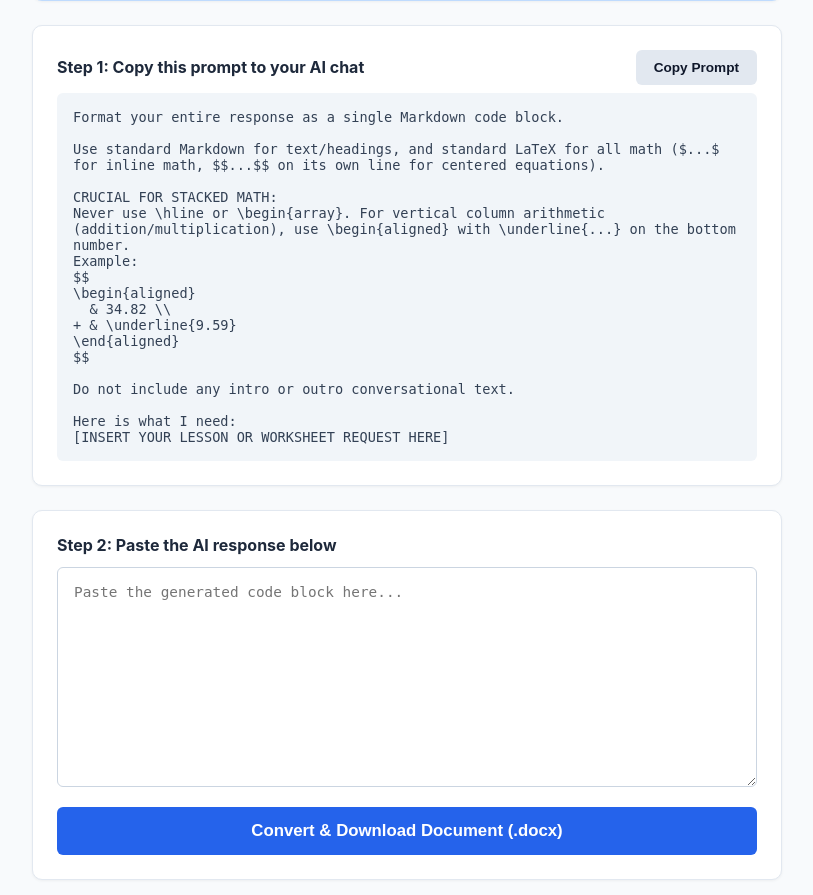
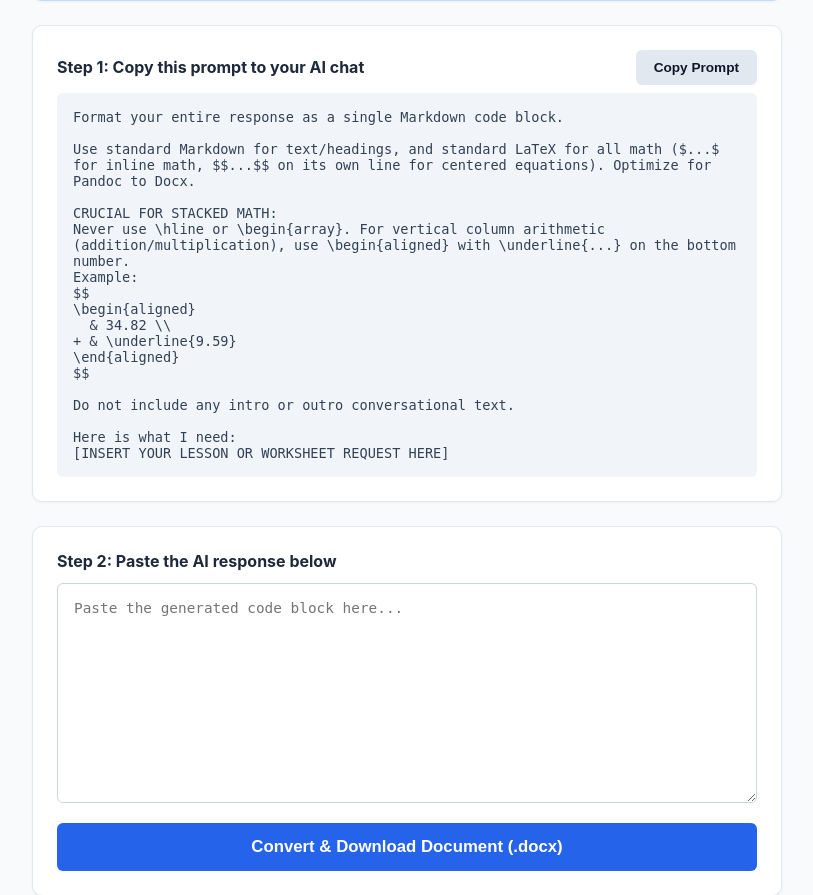
Before and after one commit to tshown-dot/mathtextai, a Flask app: page / in a window 1280 px wide. Shown: the part 389-1284 px from the top of the page, without its empty margins (233-1046 px from the left). Run offline with Flask 3, Linux system fonts and the light colour scheme; some libraries are stand-ins or nearby versions.

Commit message:
Optimize response formatting instructions
Updated instructions for formatting responses to optimize for Pandoc to Docx.

```diff
--- a/templates/index.html
+++ b/templates/index.html
@@ -108,7 +108,7 @@
         </div>
         <pre class="prompt-text" id="prompt">Format your entire response as a single Markdown code block.
 
-Use standard Markdown for text/headings, and standard LaTeX for all math ($...$ for inline math, $$...$$ on its own line for centered equations).
+Use standard Markdown for text/headings, and standard LaTeX for all math ($...$ for inline math, $$...$$ on its own line for centered equations). Optimize for Pandoc to Docx.
 
 CRUCIAL FOR STACKED MATH:
 Never use \hline or \begin{array}. For vertical column arithmetic (addition/multiplication), use \begin{aligned} with \underline{...} on the bottom number.
```
